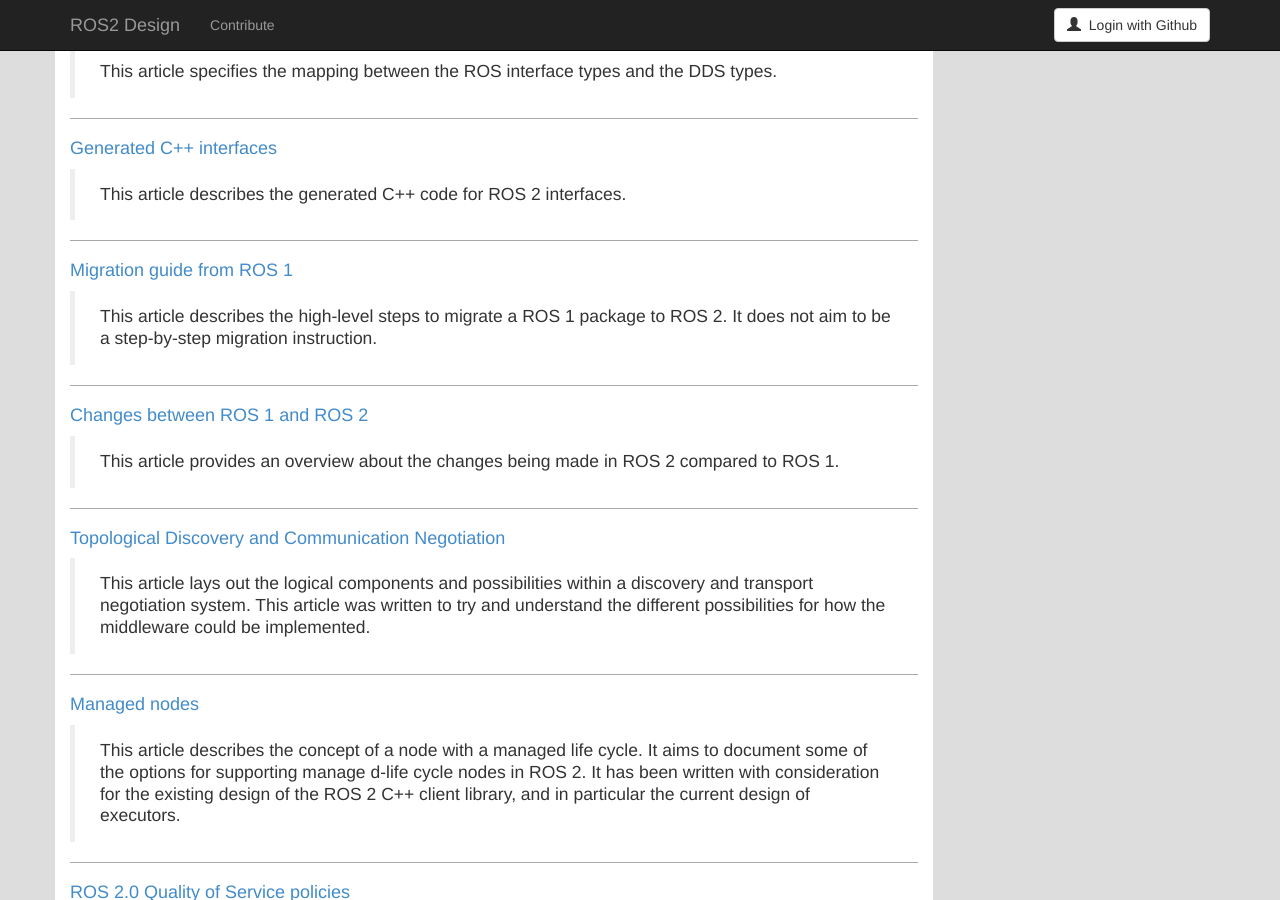
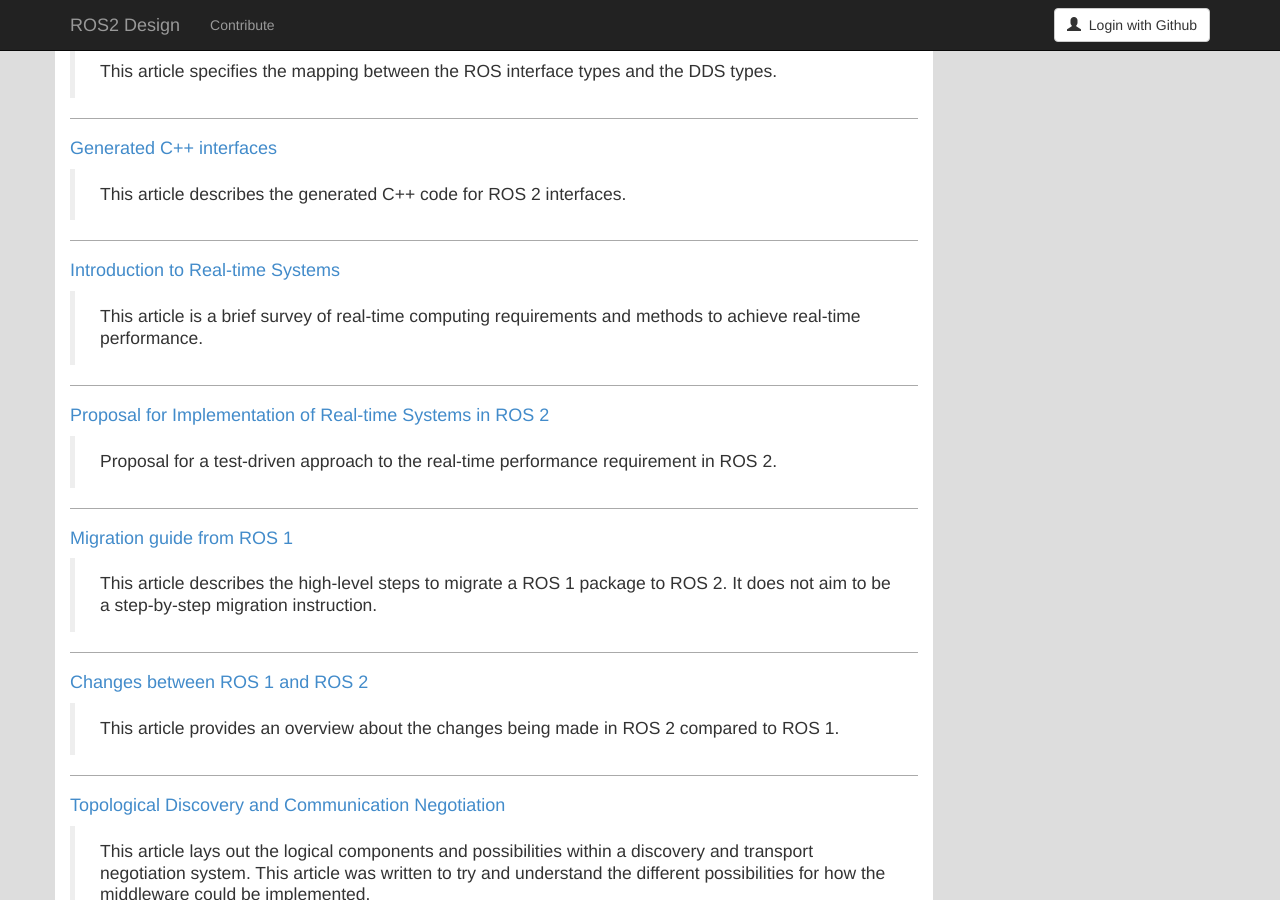
Before and after one commit to ros2/design, a Jekyll site: the page built from index.md, in a window 1280 px wide and 900 px high, scrolled down 1648 px. Built offline with Jekyll 4.4.1, drawn with Linux system fonts in a browser that asks for light colours; nearby versions of some CDN libraries; some of the changed lines change nothing that is shown.

Commit message:
added new realtime article and tweaked old one

```diff
--- a/articles/realtime.md
+++ b/articles/120_realtime_background.md
@@ -1,9 +1,9 @@
 ---
 layout: default
-title: ROS 2.0 in Realtime
-permalink: articles/realtime.html
-abstract: This article describes real-time computing requirements and how ROS 2 will fulfill them.
-published: false
+title: Introduction to Real-time Systems
+permalink: articles/realtime_background.html
+abstract: This article is a brief survey of real-time computing requirements and methods to achieve real-time performance.
+published: true
 author: Jackie Kay
 ---
 
@@ -304,12 +304,7 @@
 
 ## Design Guidelines for ROS 2
 
-### Achieving real-time computation across platforms
-
-TODO: How can ROS 2 be real-time friendly and cross-platform?
-Much of the research in this document focuses on achieving real-time on POSIX-compliant Linux systems.
-
-### Implementation strategy
+## Implementation strategy
 
 With judicious application of the performance patterns and benchmarking tests proposed in this document, implementing real-time code in C/C++ is feasible.
 The question of how ROS 2 will achieve real-time compatibility remains.
--- /dev/null
+++ b/articles/121_realtime_proposal.md
@@ -0,0 +1,248 @@
+---
+layout: default
+title: Proposal for Implementation of Real-time Systems in ROS 2
+permalink: articles/realtime_proposal.html
+abstract: Proposal for a test-driven approach to the real-time performance requirement in ROS 2.
+published: true
+author: Jackie Kay
+---
+
+{:toc}
+
+# {{ page.title }}
+
+<div class="abstract" markdown="1">
+{{ page.abstract }}
+</div>
+
+Original Author: {{ page.author }}
+
+## Requirements and Implementation of Real-Time Systems
+
+### System requirements
+
+The requirements of a real-time system vary depending on the use case.
+At its core, the real-time requirement of a system has two components:
+
+- Latency
+
+  - Update period (also known as deadline)
+  - Predictability
+
+- Failure mode
+
+  - How to react to a missed deadline
+
+Language referring to hard/soft/firm real-time systems generally refers to the failure mode.
+A hard real-time system treats a missed deadline as a system failure.
+A soft real-time system tries to meet deadlines but does not fail when a deadline is missed.
+A firm real-time system discards computations made by missed deadlines and may degrade its performance requirement in order to adapt to a missed deadline.
+
+Though in this document we consider the failure mode orthogonal to latency characteristics, a hard real-time failure mode is often associated with high predictability (low jitter).
+Safety-critical systems often require a hard real-time system with high predictability.
+
+### Implementation choices: computer architecture and OS
+
+Processors vary in capability, number of cores, memory size, and instruction set architectures, some of which are better suited to real-time performance than others.
+The selection of computer architecture may be due to cost, size, or energy efficiency, which could set a constraint for the rest of the system.
+A single robot may contain multiple computers with a variety of processor types, from the main control board to sensors.
+
+Another major consideration when designing a real-time system is the choice of operating system.
+A "hard" real-time operating system is truly deterministic.
+"Soft" real-time operating systems are designed to meet most deadlines with low jitter, but are nondeterministic.
+Most conventional user-facing operating systems are not designed with fairness and predictability as the first priorities, often because they have to support graphical displays and interactivity.
+Here are some features critical to predictable performance that are often exposed to the user in an RTOS, but not in a conventional OS (see Wikipedia, [Real-time operating system](https://en.wikipedia.org/wiki/Real-time_operating_system)).
+For more information about why these features matter, refer to the [introductory article on real-time systems](http://design.ros2.org/articles/realtime_background.html).
+
+- Task scheduling
+
+  - Expose thread priority and deterministic schedulers that incorporate priority
+  - Allow full thread preemption
+
+- Concurrency and synchronization primitives
+
+  - Floored semaphores (allow a higher priority thread to take control of locked semaphore)
+
+- Interrupt handling
+
+  - Disable interrupts
+  - Mask interrupts (temporarily suspend interrupts in a critical section)
+
+- Memory allocation
+
+  - Avoid pagefaults
+  - Avoid nondeterministic heap allocation algorithms
+
+Some real-time systems have a non real-time component, requiring inter-communication between the real-time and non-real-time components.
+An example from the ROS 1 world is real-time Orocos components communicating with ROS nodes.
+Another example is real-time code with a graphical or user interaction component.
+
+Scheduling non-real-time threads alongside real-time threads on the same core can introduce nondeterminism into a system.
+The non-real-time threads must have a lower priority than real-time threads in order to not interfere with real-time deadlines.
+The real-time threads should never be blocked on the non-real-time threads and should never be pre-empted by non-real-time threads.
+
+Real-time operating systems have a variety of methods for enforcing these constraints.
+For example, a Linux RT_PREEMPT system could use the [SCHED_IDLE](http://man7.org/linux/man-pages/man2/sched_setscheduler.2.html) scheduling policy for non-real-time threads.
+Systems like QNX and Xenomai give the option to partition real-time and non-real-time components onto different cores, or even different kernels.
+Partitioning is the safest approach to real-time and non-real-time intercommunication because it minimizes the change of interference from non-real-time threads, with the added cost of latency due to coordinating data between the partitions.
+
+Another important constraint is which processor architectures are supported by which operating systems, and which RTOS is an appropriate choice due to performance constraints of the architecture.
+For example, an architecture that doesn't support SIMD instructions cannot take full advantage of parallelism, but if the system doesn't run an OS that supports threading, or doesn't have multiple cores, this constraint doesn't matter.
+
+## Goal for ROS 2
+
+In order to support real-time systems in ROS 2, we propose an iterative approach for identifying limitations in the API that force the code path into nondeterministic/unpredictable behavior and performance bottlenecks.
+
+1. Select two use cases with real-time requirements that represent two extremes of the space described above, for example:
+
+   - An STM32 embedded board running no operating system or a hard real-time OS with 1 kHZ update frequency with 3% allowable jitter.
+   - An x86 computer running Xenomai or RT_PREEMPT that receives the sensor data over Ethernet or USB and processes the output in soft or firm real-time, but also runs separate non-RT processes for user interaction.
+
+2. Implement the system with ROS 2.
+
+3. Profile the performance of the system.
+
+4. Identify solutions to improve the performance of the system, e.g. by exposing more concurrency primitives through the appropriate abstraction.
+
+5. Adapt the ROS 2 API or underlying libraries to implement these solutions and to improve the experience of writing real-time code.
+
+6. Refactor the system for the new API if necessary and repeat.
+
+## Software architecture challenges and solutions
+
+Wherever ROS 2 libraries expose sources of nondeterminism, there should be a path that exposes an alternative.
+This section evaluates the current state of ROS 2 and rclcpp, predicts challenges to fulfilling real-time requirements, and presents possible solutions.
+
+### Memory Allocation
+
+Poor memory management can create performance issues due to page faults and nondeterministic algorithms for dynamically allocating memory.
+Although C++ has an advantage over many programming languages because memory management is exposed, the default memory allocator for operator `new` and dynamically sized data structures is not well-suited to real-time applications (see [Composing High-Performance Memory Allocators](https://people.cs.umass.edu/~emery/pubs/berger-pldi2001.pdf)).
+Dynamically-sized data structures in the C++ standard library offer an allocator interface, such as `std::vector` (see [cppreference.com](http://en.cppreference.com/w/cpp/concept/Allocator)).
+C++11 greatly improved this interface by introducing [`std::allocator_traits`](http://en.cppreference.com/w/cpp/memory/allocator_traits), which constructs an allocator compatible with the standard allocator interface from a minimal set of requirements
+To allow for optimal performance in `rclcpp`, the client library should expose custom allocators for publishers, subscribers, etc. that are propagated to standard library structures used by these entities.
+
+As of the writing of this document (January 2016), selecting custom allocators in `rclcpp` is almost fully implemented.
+The [`realtime_support`](https://github.com/ros2/realtime_support) package will offer real-time memory allocators and example code for real-time ROS 2.
+An example of the ROS 2 allocator API using the Two Level Segregate Fit allocator is currently available [in realtime_support](https://github.com/ros2/realtime_support/blob/master/tlsf_cpp/example/allocator_example.cpp).
+
+The following work remains to be done:
+
+- Improve the interface in rclcpp such that the user need only provide an "allocate" function, a "deallocate" function, and an optional pointer to the allocator state (this interface is currently outlined in the rcl API).
+- Custom allocators for services/clients.
+- Custom allocators for parameters.
+- Fully implement and test the allocator interface in rcl, rclc, and rmw.
+
+### Scheduling and synchronization
+
+Parallelism is valuable for real-time systems because it can reduce latency.
+
+Even in single-core architectures, concurrency is important to us because asynchronous patterns are common in ROS and ROS 2.
+
+The typical approaches to synchronizing concurrent access to data tend to decrease the predictability of a system and increase the complexity.
+For example, mutexes introduce the possibility of deadlocks when used improperly.
+As mentioned above, many real-time operating systems offer alternative synchronization primitives for real-time safety.
+
+Guidelines for synchronization in ROS 2:
+
+- Prefer atomics to mutexes when possible.
+
+  - Many atomic types are not implemented as lock-free due to architectural limitations, can check in C++ with [`std::atomic_is_lock_free`](http://en.cppreference.com/w/cpp/atomic/atomic_is_lock_free)
+
+- Thoroughly test multithreaded code for deadlock and livelock at the earliest opportunity.
+
+  - Consider compiling multithreaded regression tests with the [Clang ThreadSanitizer](http://clang.llvm.org/docs/ThreadSanitizer.html).
+
+- Hide synchronization primitives behind a layer of abstraction that wraps standard library classes such as `std::mutex` and `std::condition_variable` as the default behavior.
+
+  - Inject alternative synchronization primitives from RTOS-specific APIs where applicable.
+
+As of the time of writing, the Executor and the IntraProcessManager in rclcpp are designed to partially follow the last guideline.
+However, the abstractions are messy (particularly for the IntraProcessManager).
+There is no real-time multithreaded Executor that uses "real-time safe" synchronization primitives, similarly there is no such IntraProcessManager--there is only the abstraction path that would allow such alternatives to be implemented.
+There are also synchronization primitives that are not hidden behind an abstraction layer for the global interrupt handler and for parameters.
+
+### Middleware selection and QoS
+
+If the underlying middleware used in ROS 2 is not suitable for real-time performance, the entire system will fail to meet the real-time requirement.
+Network communication and discovery, particularly asynchronous communication, introduces a nondeterministic element into software.
+Though some real-time operating systems partially mitigate this (e.g. disabling interrupts), careful selection and use of a middleware is important.
+
+The embedded component of the system proposed will likely use `freertps` as the underlying middleware.
+The "desktop" system can be matrix-tested using the various DDS implementations supported by ROS 2.
+This allows us to compare the real-time performance of the different DDS implementations.
+
+Quality of service is always an important consideration with DDS.
+Some DDS QoS options were designed with real-time performance in mind, such as the DEADLINE policy (see opendds.org, [QoS Policy Usages](http://www.opendds.org/qosusages.html)).
+It may be convenient to expose these policies and provide a "real-time" QoS profile in rmw as a suggestion to ROS 2 users.
+Benchmarking and profiling may provide data to support the introduction of more QoS options into the rmw API.
+
+### Component lifecycle
+
+It should be noted that the planned component lifecycle features are useful for real-time programming, since it is common that real-time systems have a initialization phase in which the real-time constraint is relaxed, in which it is safe to preallocate memory, change thread priority, etc.
+Distinguishing between initialization and execution could lead to better self-verification of real-time constraints during the execution phase (see the ROS 2 design article on [managed nodes](http://design.ros2.org/articles/node_lifecycle.html)).
+
+## Testing
+
+The proposed system must be tested for correctness and expected behavior.
+The performance requirements of the system, such as latency, must also be benchmarked, and the inner workings of the system must be accessible, in order to identify bottlenecks.
+Therefore we propose a mix of automated unit tests, performance benchmarking, and profiling/introspection tools.
+
+### Benchmarking
+
+The system will be subjected to varying levels of stress to benchmark "best" and "worst"-case performance statistics.
+
+Stress can be applied "externally" via polluting the cache and running many garbage processes alongside the test system (if on an OS that supports processes).
+It could also be added "internally" (to ROS 2) by arbitrarily adding more publishers, subscribers, clients, services, etc.
+
+Possible performance metrics include:
+
+- Minimum, maximum, and average latency
+
+  - Latency of the update loop
+  - Message round trip time over the middleware
+
+- Standard deviation of latency
+
+- Number of missed deadlines/overruns
+
+- Number of messages received vs. number of messages published
+
+`rttest` is an existing library developed to instrument the update loop of a real-time process and report on various metrics described here.
+However, it contains code specific to Linux pthreads in its current state.
+If it is to be used in this work, the library needs to be generalized to support other operating systems.
+
+### Profiling Tools
+
+In addition to gathering performance statistics, it is useful to introspect the conditions under which the statistics were gathered to pinpoint areas where the code needs improvement.
+
+Two well-established open source command line profiling tools with orthogonal methodologies are:
+
+- `perf`: counts system-wide hardware events, e.g. instructions executed, cache misses, etc. (see [perf wiki](https://perf.wiki.kernel.org/index.php/Main_Page))
+
+  - Linux only.
+
+- `gprof`: recompiles source code with instrumentation to count time spent in each function for a particular program, with option to format output in a call graph (see [GNU gprof documentation](https://sourceware.org/binutils/docs/gprof/)).
+
+  - GNU and C/C++ only.
+
+However, these particular tools may not be well suited to an RTOS or a bare metal embedded system: `perf` is specialized for the Linux kernel and `gprof` requires code to be compiled and linked with `gcc`.
+These tools could be used to profile ROS 2 code on a patched Linux kernel like RT_PREEMPT, but there may be performance quirks in another RTOS that are not captured on Linux.
+When this proposal is implemented, if changes are made to improve performance is made based on profiling data from Linux but no overall improvement is seen in the embedded system, then an alternative approach to profiling should be investigated.
+For example, the [RTEMS](https://devel.rtems.org/wiki/Developer/Tracing) real-time operating system offers a tracing tool that could be used for profiling (8).
+
+### Verification
+
+In addition to performance testing, which can be thought of as a kind of regression testing, any change made to ROS 2 with the intent to improve performance in the real-time test system should be verified with an automated test.
+For example, the allocator pipeline has a test case for publishers/subscribers with custom allocators that fails if calls are made to the default system allocator during the real-time execution phase.
+A similar test could be written for the proposed goal of abstracting synchronization primitives, though the implementation may be more challenging since the allocator pipeline was helped by the ability to override global new in C++.
+
+The expected response of a hard or firm real-time system to missed deadlines should also be thoroughly tested.
+
+## Timeline
+
+This proposal represents a short burst of work to develop the initial test system, followed by extended maintenance as testing identifies performance bottlenecks.
+
+Since a key part of this proposal is the development of a hard real-time embedded system, this work depends on the development of `freertps` and `rmw_freertps` and the porting of `rclc` to STM32 or another microcontroller type.
+
+- Alpha 4 (2/12/15): Create initial system and test suite (2-3 weeks).
+- Every release thereafter: Iterate on the API, refactor and expand test suite as new features are added to core ROS 2 libraries (1-2 weeks each release cycle).
```
